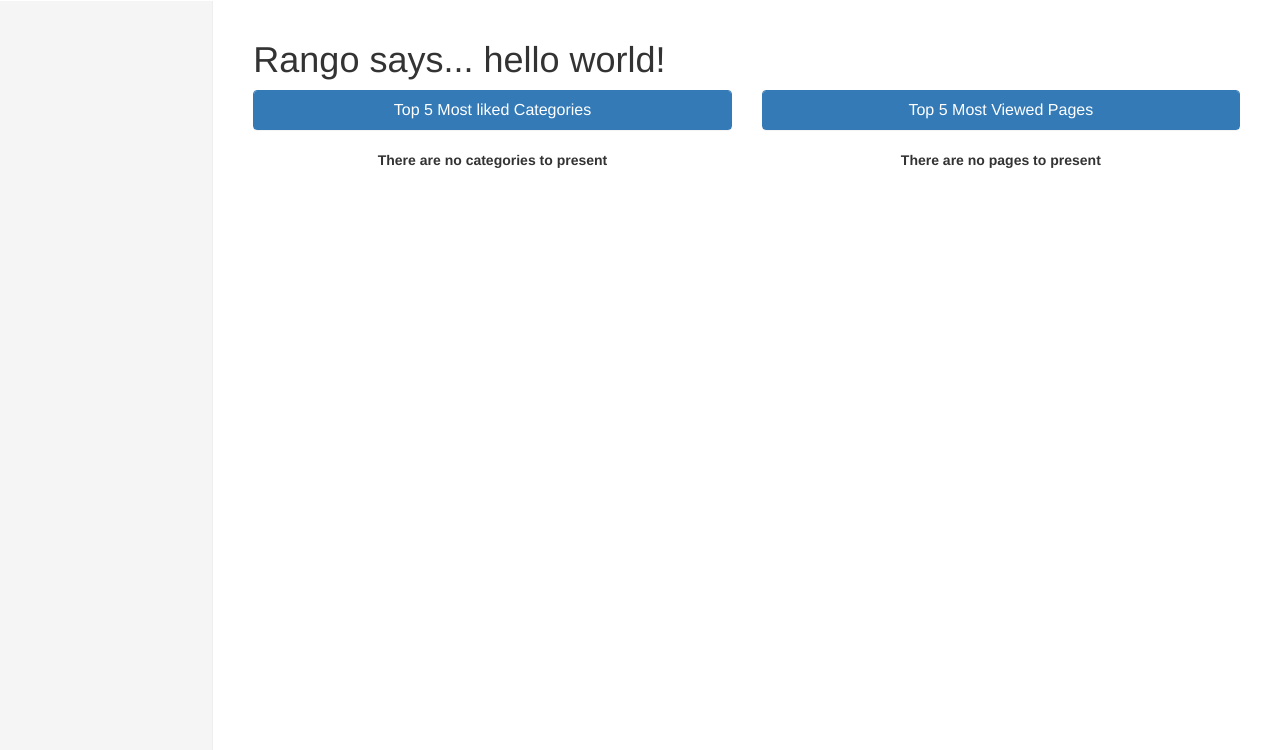
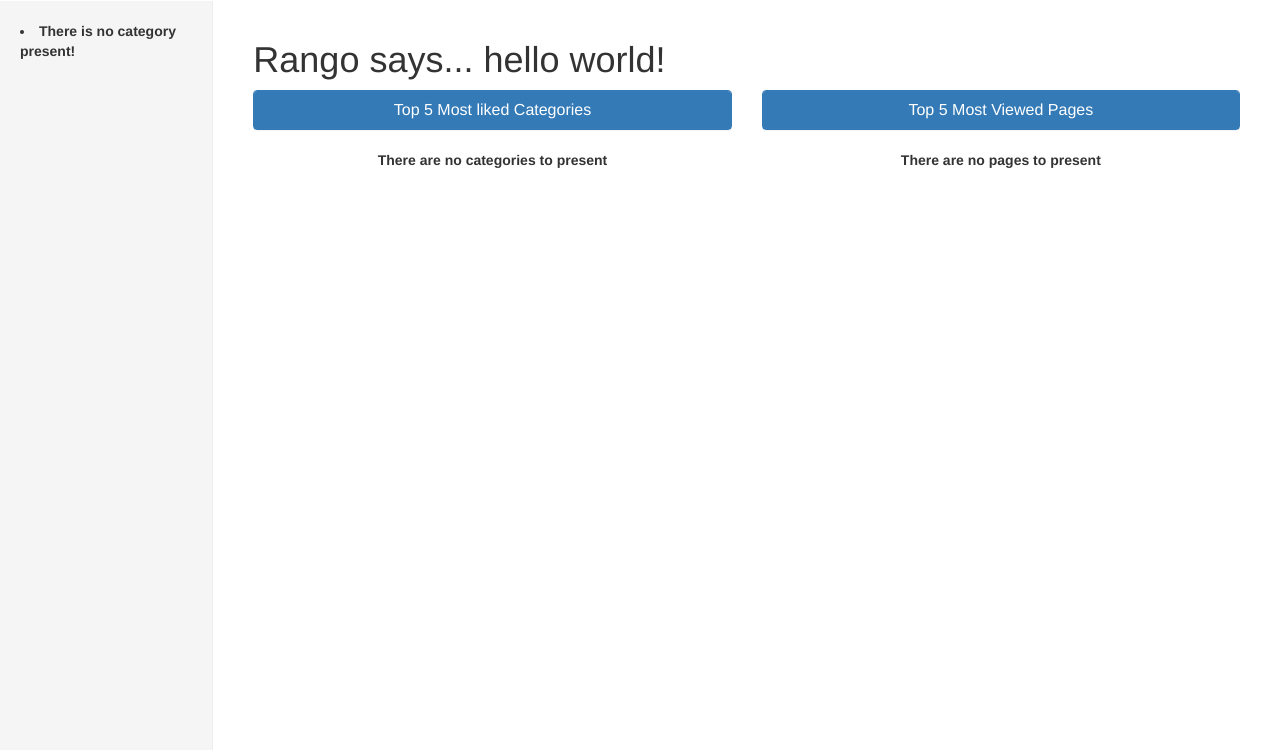
Before and after one commit to DJO3/tango_with_django_project, a Django app: page /rango/ in a window 1280 px wide. Shown: the part 50-800 px from the top of the page. Run offline with Django 3.2, Linux system fonts and the light colour scheme; data that the repository does not hold is empty; some libraries are stand-ins or nearby versions.

Commit message:
Chapter 14 Complete
side bar template tag added

```diff
--- /dev/null
+++ b/rango/templatetags/__init__.py
@@ -0,0 +1 @@
+__author__ = 'dave'
--- /dev/null
+++ b/rango/templatetags/rango_extras.py
@@ -0,0 +1,8 @@
+from django import template
+from rango.models import Category
+
+register = template.Library()
+
+@register.inclusion_tag('rango/cats.html')
+def category_list(cat=None):
+    return {'cats': Category.objects.all(), 'act_cat': cat}
--- a/templates/rango/base.html
+++ b/templates/rango/base.html
@@ -1,4 +1,6 @@
 {% load staticfiles %}
+{% load rango_extras %}
+
 <!DOCTYPE html>
 <html lang="en">
   <head>
@@ -55,7 +57,9 @@
     <div class="container-fluid">
       <div class="row">
         <div class="col-sm-3 col-md-2 sidebar">
-                {% block side_block %}{% endblock %}
+                {% block side_block %}
+                {% category_list category %}
+                {% endblock %}
 
         </div>
         <div class="col-sm-9 col-sm-offset-3 col-md-10 col-md-offset-2 main">
--- /dev/null
+++ b/templates/rango/cats.html
@@ -0,0 +1,17 @@
+{% if cats %}
+    <ul class="nav nav-sidebar">
+        {% for category in cats %}
+
+            {% if category == act_cat %}
+                 <li class="active">
+            {% else %}
+                <li>
+            {% endif %}
+
+            <a href="{% url 'category' category.slug %}">{{ category.name }}</a></li>
+
+        {% endfor %}
+{% else %}
+    <li><strong>There is no category present!</strong></li>
+    </ul>
+{% endif %}
```
